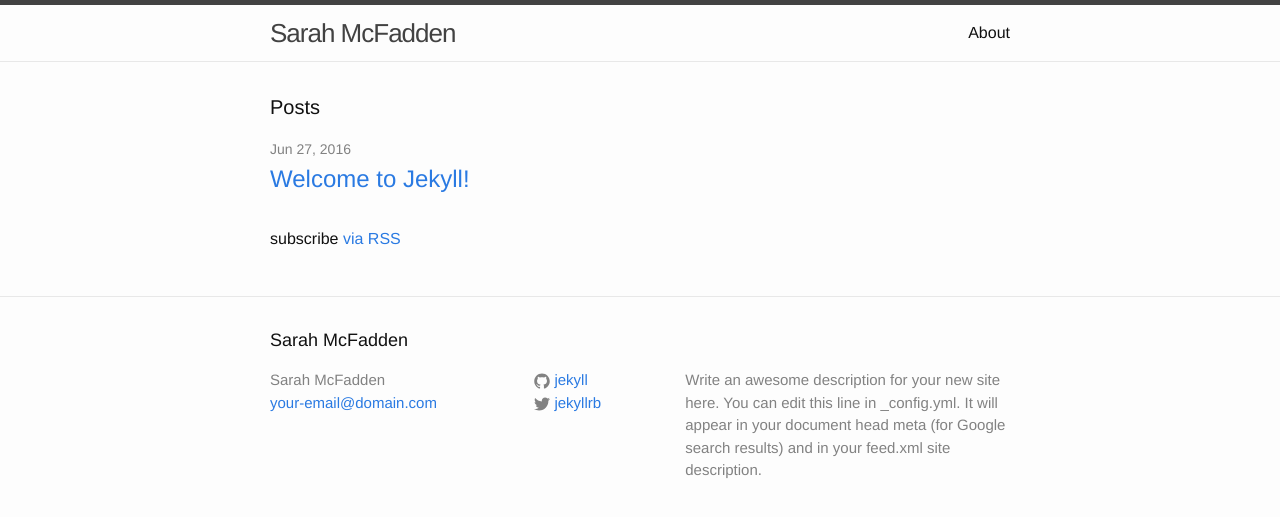
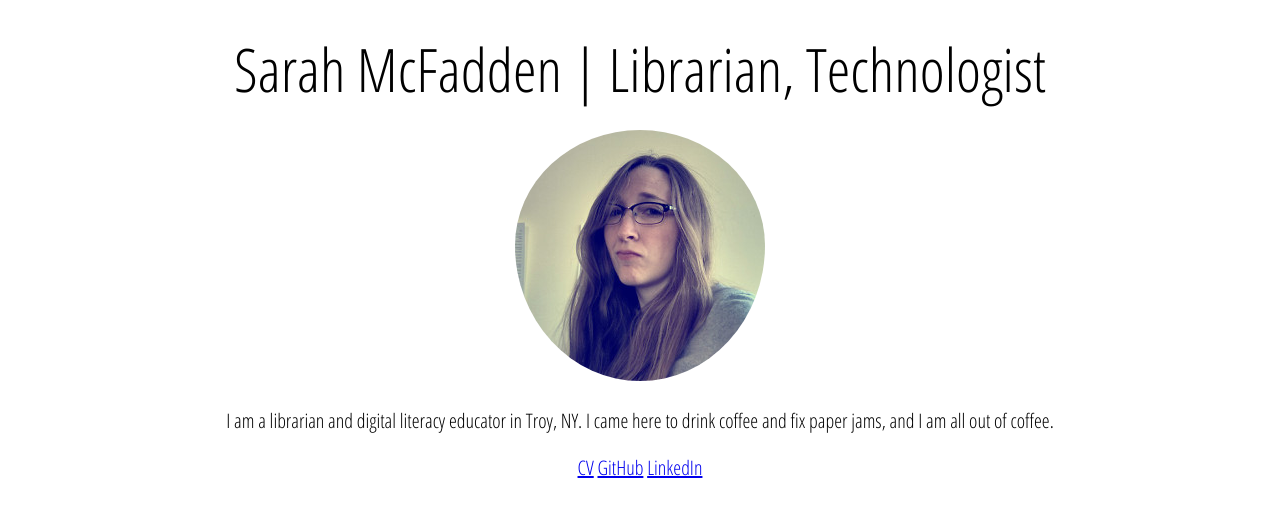
Before and after one commit to sarahmcf/sarahmcf.github.io, a Jekyll site: the page index.html, which Jekyll copies as it is, in a window 1280 px wide. Shown: the top 517 px of the page. Built offline with Jekyll 4.4.1, drawn with Linux system fonts in a browser that asks for light colours.

Commit message:
Update landing page and add cv

```diff
--- a/index.html
+++ b/index.html
@@ -1,23 +1,57 @@
----
-layout: default
----
+<!DOCTYPE html>
+<html>
+	<head>
+		<link href="https://fonts.googleapis.com/css?family=Open+Sans+Condensed:300" rel='stylesheet' type='text/css'>
+		<title>Sarah McFadden | Librarian</title>
+	<style>
+		body {
+		font-family: 'Open Sans Condensed', sans-serif;
+		font-size: 20px;
+		text-align: center;
+		}
 
-<div class="home">
+		header {
+		font-family: 'Open Sans Condensed', sans-serif;
+		font-size: 60px;
+		color: black;
+		text-align: center;
+		background: rgba(255, 255, 255, 0.5);
+		padding: 20px 0 0 0;
+		}
 
-  <h1 class="page-heading">Posts</h1>
 
-  <ul class="post-list">
-    {% for post in site.posts %}
-      <li>
-        <span class="post-meta">{{ post.date | date: "%b %-d, %Y" }}</span>
 
-        <h2>
-          <a class="post-link" href="{{ post.url | prepend: site.baseurl }}">{{ post.title }}</a>
-        </h2>
-      </li>
-    {% endfor %}
-  </ul>
 
-  <p class="rss-subscribe">subscribe <a href="{{ "/feed.xml" | prepend: site.baseurl }}">via RSS</a></p>
 
-</div>
+		.img-circle {
+			border-radius: 50%;
+			padding: 20px 0 0 0;
+			}
+
+
+
+	</style>
+
+	</head>
+	<body>
+	<header>
+
+	Sarah McFadden | Librarian, Technologist
+
+	</header>
+
+
+	<img class="img-circle" src= "glasses.jpg" />
+
+
+	<p>I am a librarian and digital literacy educator in Troy, NY. I came here to drink coffee and fix paper jams, and I am all out of coffee.
+	</p>
+
+	<div><a href="mcf_cv.html">CV</a>
+	<a href="https://github.com/sarahmcf">GitHub</a>
+	<a href="https://www.linkedin.com/in/sarah-mcfadden-3218544a">LinkedIn</a></div>
+
+	</body>
+
+
+</html>
```
Also changed, not shown: mcf_cv.html (added, +85 -0 lines), glasses.jpg (added).
